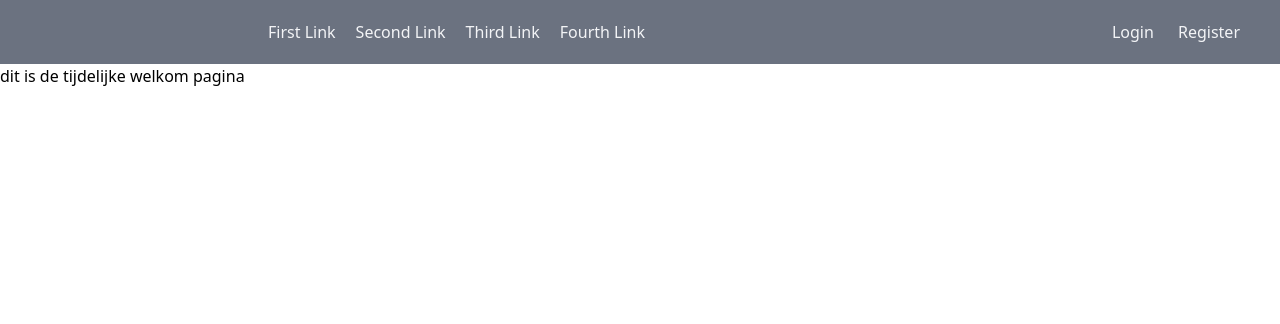
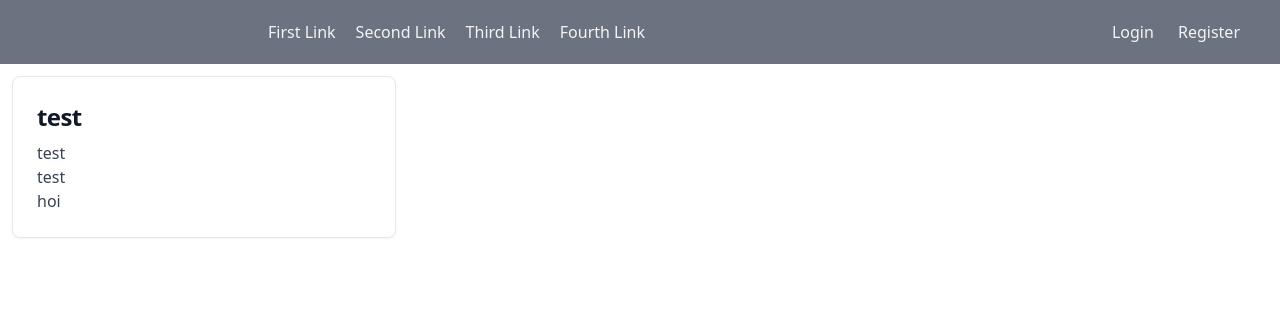
Before and after one commit to Jurian28/Bazaar, a Laravel app: page / in a window 1280 px wide. Shown: the top 324 px of the page. Run offline with Laravel 12, Linux system fonts and the light colour scheme; some libraries are stand-ins or nearby versions.

Commit message:
card component toegevoegd

```diff
--- /dev/null
+++ b/resources/views/components/card.blade.php
@@ -0,0 +1,8 @@
+<div class="ml-3 mt-3">
+    <a href="{{ $href }}" class="block max-w-sm p-6 bg-white border border-gray-200 rounded-lg shadow-sm hover:bg-gray-100 dark:bg-gray-800 dark:border-gray-700 dark:hover:bg-gray-700">
+        <h5 class="mb-2 text-2xl font-bold tracking-tight text-gray-900 dark:text-white">{{ $advertisementName }}</h5>
+        <p class="font-normal text-gray-700 dark:text-gray-400">{{ $one }}</p>
+        <p class="font-normal text-gray-700 dark:text-gray-400">{{ $two }}</p>
+        <p class="font-normal text-gray-700 dark:text-gray-400">{{ $three }}</p>
+    </a>
+</div>
--- a/resources/views/welcome.blade.php
+++ b/resources/views/favorites/index.blade.php
@@ -3,11 +3,9 @@
 <head>
     <meta charset="UTF-8">
     <meta name="viewport" content="width=device-width, initial-scale=1.0">
-    <title>Welkom</title>
-    <script src="https://cdn.tailwindcss.com"></script>
+    <title>Document</title>
 </head>
 <body>
-    <x-menu></x-menu>
-    <div>dit is de tijdelijke welkom pagina</div>
+
 </body>
 </html>
--- /dev/null
+++ b/resources/views/home/index.blade.php
@@ -0,0 +1,20 @@
+<!DOCTYPE html>
+<html lang="en">
+<head>
+    <meta charset="UTF-8">
+    <meta name="viewport" content="width=device-width, initial-scale=1.0">
+    <title>Home</title>
+    <script src="https://cdn.tailwindcss.com"></script>
+</head>
+<body>
+    <x-menu></x-menu>
+    <div class="grid grid-cols-3 gap-3">
+        <x-card href="/">
+            <x-slot name="advertisementName">test</x-slot>
+            <x-slot name="one">test</x-slot>
+            <x-slot name="two">test</x-slot>
+            <x-slot name="three">hoi</x-slot>
+        </x-card>
+    </div>
+</body>
+</html>
--- a/routes/web.php
+++ b/routes/web.php
@@ -5,7 +5,19 @@ use App\Http\Controllers\RegisterController;
 use Illuminate\Support\Facades\Route;
 
 Route::get('/', function () {
-    return view('welcome');
+    return view('home/index');
+});
+
+Route::get('/agenda', function () {
+    return view('agenda/index');
+});
+
+Route::get('/favorites', function () {
+    return view('favorites/index');
+});
+
+Route::get('/history', function () {
+    return view('history/index');
 });
 
 Route::controller(RegisterController::class)->group(function () {
```
Also changed, not shown: resources/views/agenda/index.blade.php (added, +12 -0 lines), resources/views/history/index.blade.php (added), 1 other file.
